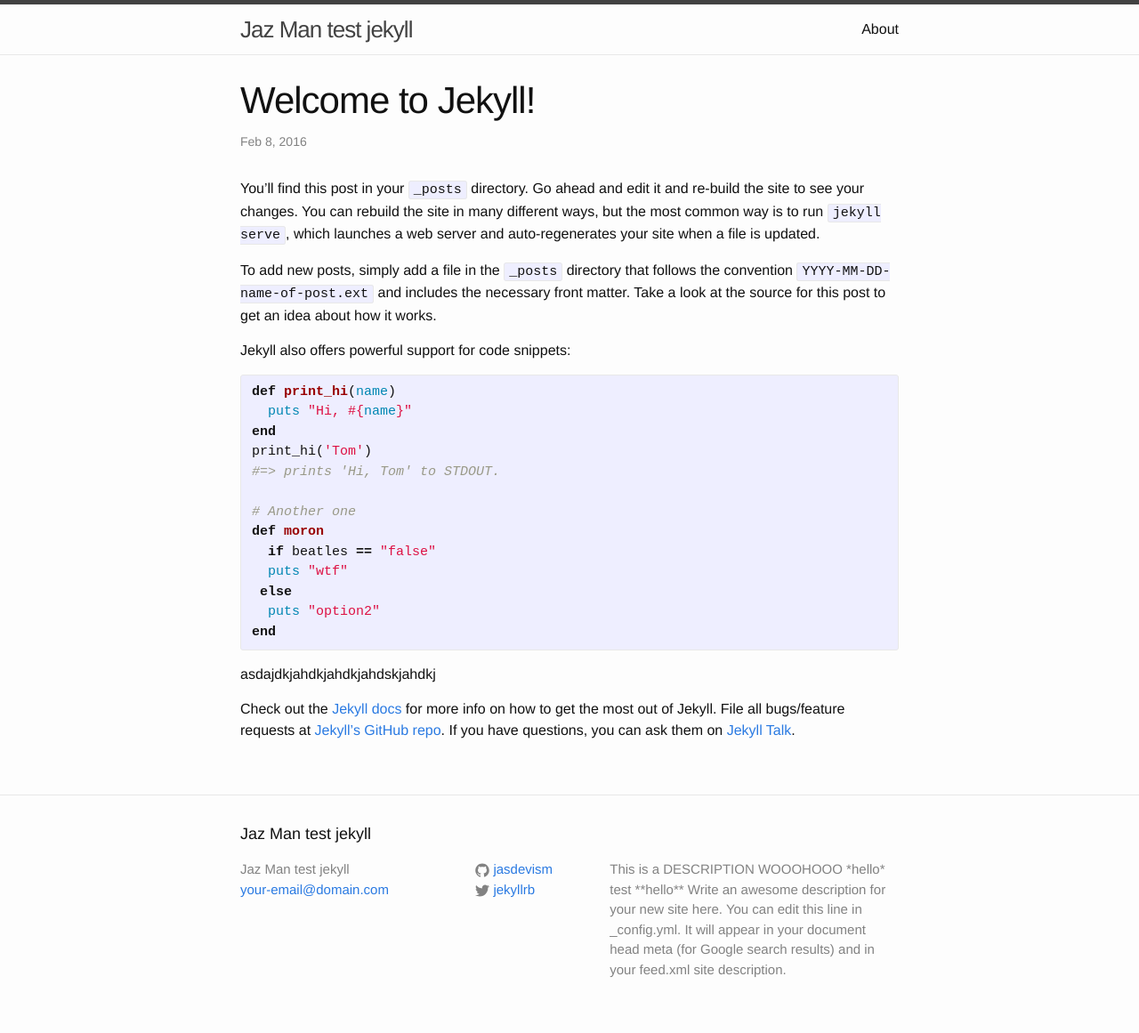
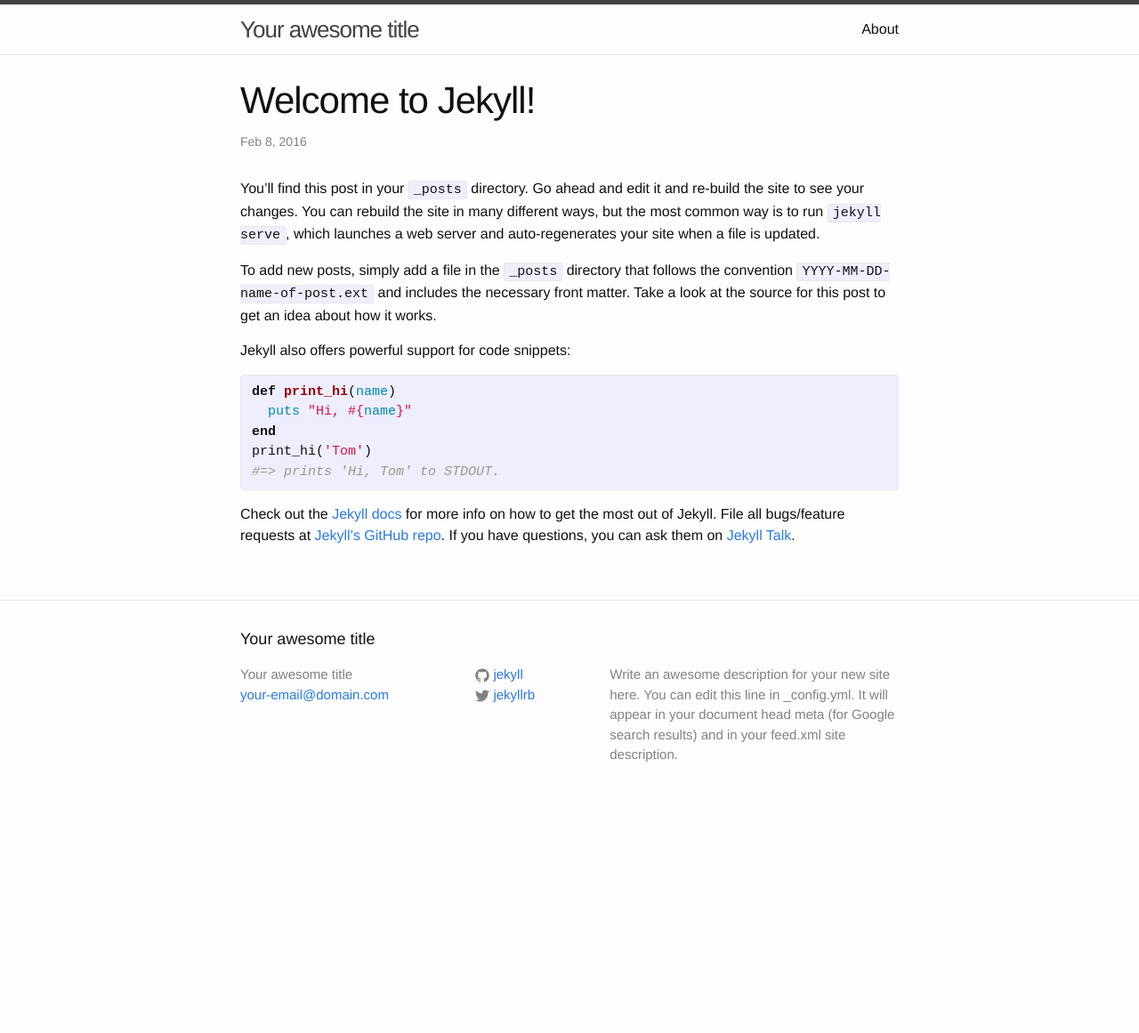
Before and after one commit to jasdevism/website, a Jekyll site: the page built from _posts/2016-02-08-welcome-to-jekyll.markdown, in a window 1280 px wide. Shown: the whole page at 89% size. Built offline with Jekyll 4.4.1, drawn with Linux system fonts in a browser that asks for light colours; after the commit the page ends 920 px from its top, so only the background shows below that.

Commit message:
repair push

```diff
--- a/_config.yml
+++ b/_config.yml
@@ -6,17 +6,16 @@
 # 'jekyll serve'. If you change this file, please restart the server process.
 
 # Site settings
-title: Jaz Man test jekyll
+title: Your awesome title
 email: your-email@domain.com
 description: > # this means to ignore newlines until "baseurl:"
-  This is a DESCRIPTION WOOOHOOO *hello* test **hello**
   Write an awesome description for your new site here. You can edit this
   line in _config.yml. It will appear in your document head meta (for
   Google search results) and in your feed.xml site description.
 baseurl: "" # the subpath of your site, e.g. /blog
 url: "http://yourdomain.com" # the base hostname & protocol for your site
 twitter_username: jekyllrb
-github_username:  jasdevism
+github_username:  jekyll
 
 # Build settings
 markdown: kramdown
--- a/_posts/2016-02-08-welcome-to-jekyll.markdown
+++ b/_posts/2016-02-08-welcome-to-jekyll.markdown
@@ -16,17 +16,7 @@ def print_hi(name)
 end
 print_hi('Tom')
 #=> prints 'Hi, Tom' to STDOUT.
-
-# Another one
-def moron
-  if beatles == "false"
-  puts "wtf"
- else
-  puts "option2"
-end
 {% endhighlight %}
-
-asdajdkjahdkjahdkjahdskjahdkj
 
 Check out the [Jekyll docs][jekyll-docs] for more info on how to get the most out of Jekyll. File all bugs/feature requests at [Jekyll’s GitHub repo][jekyll-gh]. If you have questions, you can ask them on [Jekyll Talk][jekyll-talk].
 
```
Also changed, not shown: other parts of _posts/2016-02-08-welcome-to-jekyll.markdown (+1 -1 lines), about.md (+0 -2 lines).
